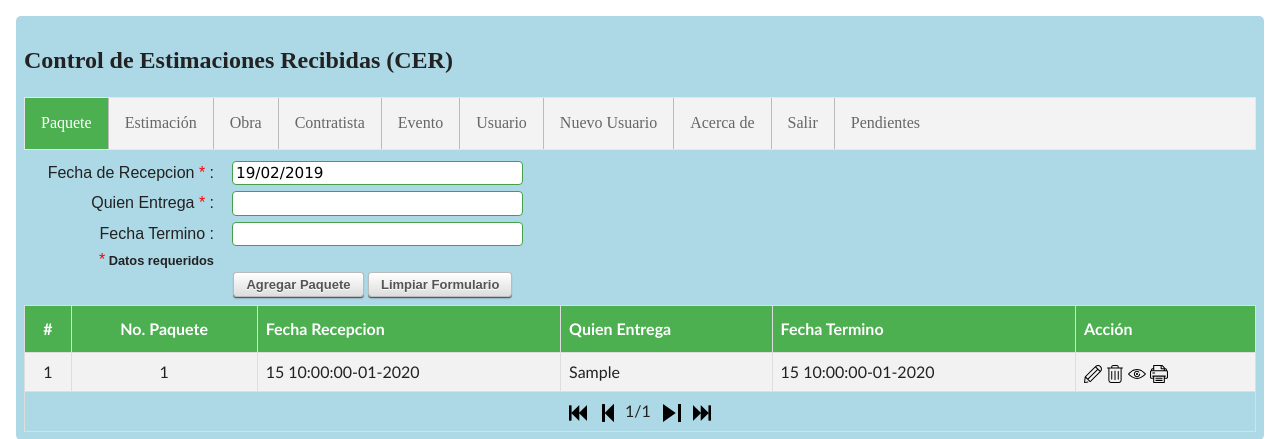
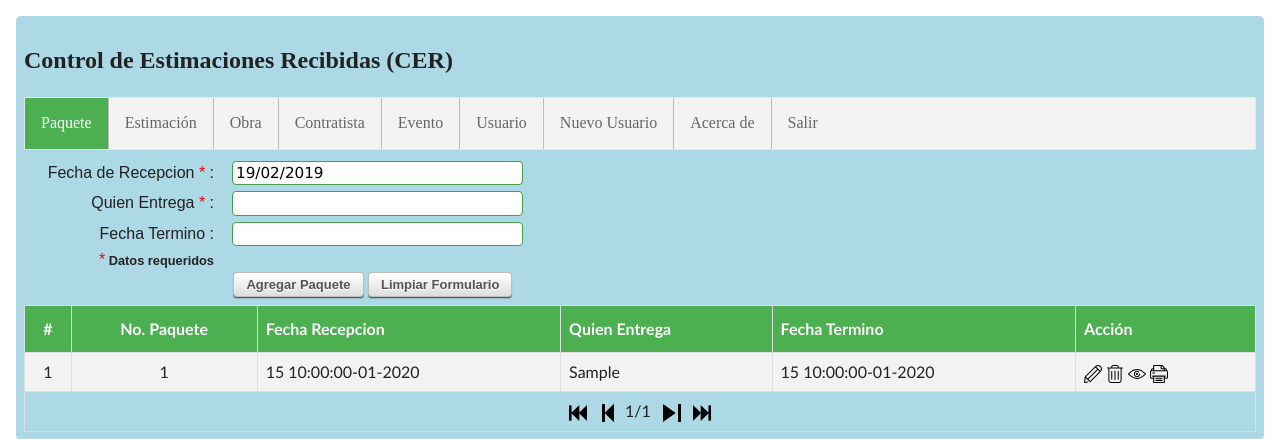
Before and after one commit to jdarkness/cer, a PHP site: page /paquete.php in a window 1280 px wide. Shown: the top 439 px of the page. Run offline with PHP 8.4, Linux system fonts and the light colour scheme; the visitor is signed in with stand-in values (Sample User, id 1); tables that the repository leaves empty or names only in its code hold one stand-in row (values such as "Sample post").

Commit message:
Update menu.php

```diff
--- a/include/menu.php
+++ b/include/menu.php
@@ -12,8 +12,6 @@ $actual=basename($_SERVER['PHP_SELF']);
 	  <li><a <?php if ($actual=='signup.php') {?> class="activo" <?php } ?>href="signup.php">Nuevo Usuario</a></li>
 	  <li><a <?php if ($actual=='acercade.php') {?> class="activo" <?php } ?>href="acercade.php">Acerca de</a></li>
 	  <li><a href="logout.php">Salir</a></li>
-	  <li><a <?php if ($actual=='pendientes.php') {?> class="activo" <?php } ?>href="pendientes.php">Pendientes</a></li>
-
 	</ul>
 </div>
 <?php
```
